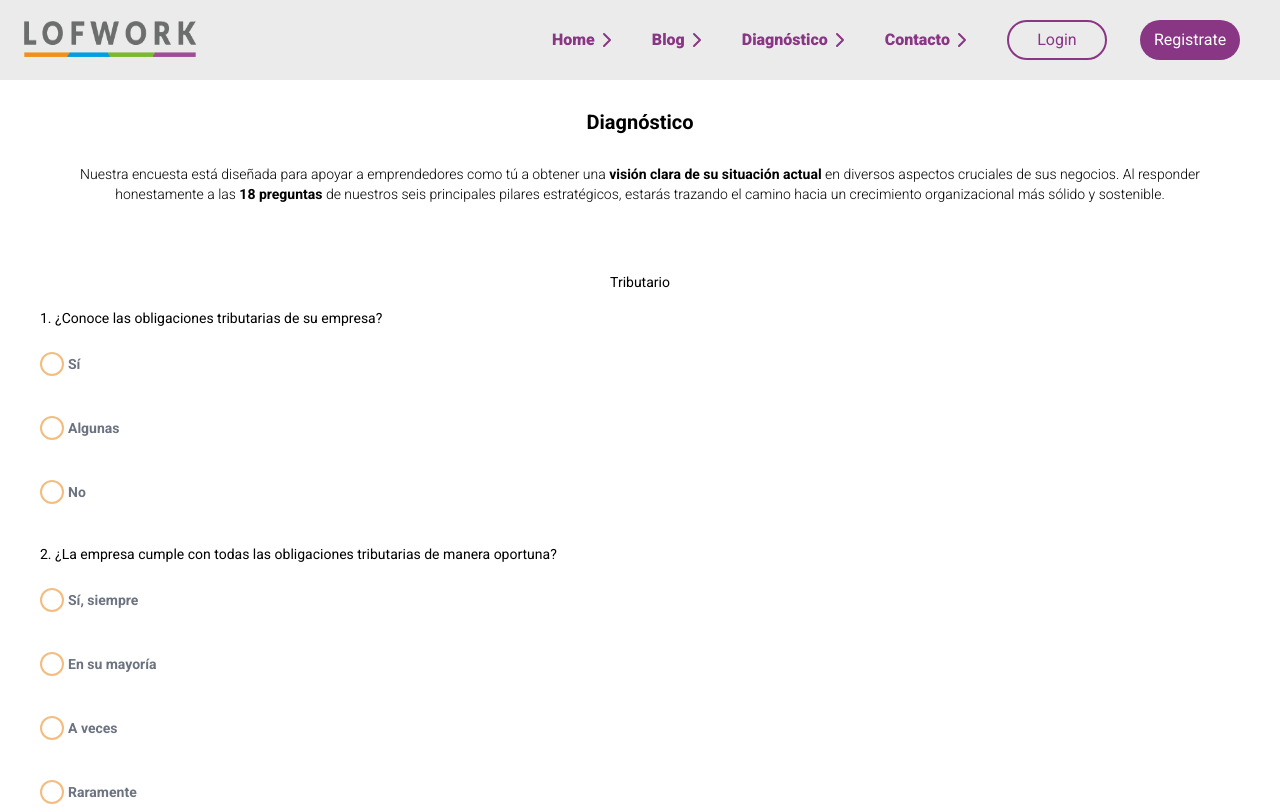
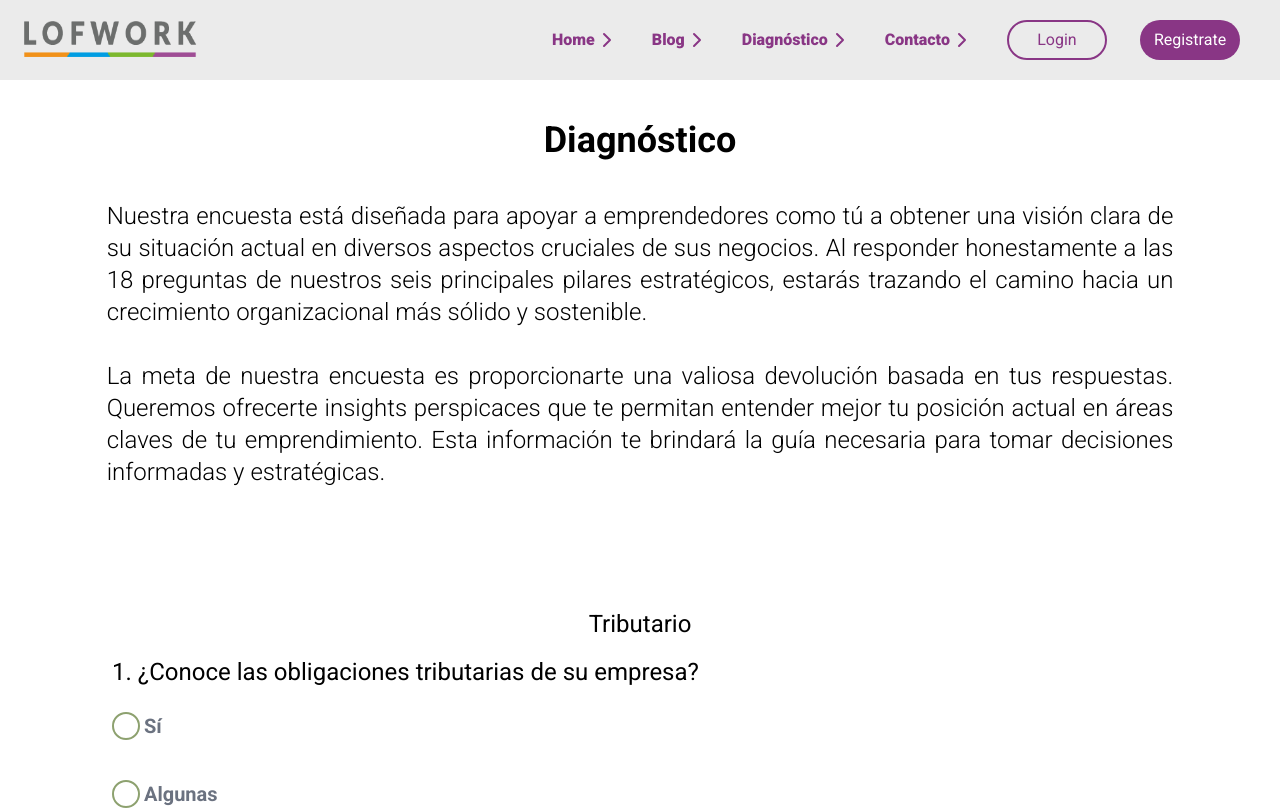
Before and after one commit to dlab-team/c15-frontend, a React (Vite) app: page /Diagnostico in a window 1280 px wide. Shown: the top 810 px of the page. Built offline with nearby package versions, Linux system fonts and the light colour scheme.

Commit message:
feat:Crear vista mobile de pagina Diagnostico

```diff
--- a/src/Views/Diagnostico.jsx
+++ b/src/Views/Diagnostico.jsx
@@ -15,32 +15,30 @@ const Diagnostico = () => {
   return (
     <>
       <div className=" wrapper grip grap-8 justify-items-center items-center text-center">
-        <h3 className="text-3xl font-bold my-7 sm:text-xl">Diagnóstico</h3>
-        <p className="text-base font-light leading-5  mb-5 max-w-7xl mx-auto text-center sm:text-sm sm:w-11/12">
+        <h3 className=" font-bold py-10 max-sm:text-3xl sm:text-3xl md:text-4xl">
+          Diagnóstico
+        </h3>
+        <p className="text-2xl font-light leading-5  pb-8 max-w-7xl mx-auto text-justify max-sm:text-xl max-sm:w-10/12 sm:text-xl sm:w-10/12 md:text-2xl">
           Nuestra encuesta está diseñada para apoyar a emprendedores como tú a
           obtener una
-          <span className="font-bold text-base sm:text-sm">
+          <span className="font-bold text-2xl max-sm:text-xl max-sm:font-light sm:font-light sm:text-xl md:text-2xl">
             {' '}
             visión clara de su situación actual
           </span>{' '}
           en diversos aspectos cruciales de sus negocios. Al responder
           honestamente a las{' '}
-          <span className="font-bold text-base sm:text-sm">
+          <span className="font-bold text-2xl max-sm:text-xl max-sm:font-light sm:font-light sm:text-xl md:text-2xl">
             18 preguntas
           </span>{' '}
           de nuestros seis principales pilares estratégicos, estarás trazando el
           camino hacia un crecimiento organizacional más sólido y sostenible.
         </p>
-        <div
-          className={
-            'max-w-7xl mx-auto text-center sm:w-11/12 flex md:visible flex-col  items-center sm:flex justify-between  '
-          }
-        >
+        <div className="max-w-5xl mx-auto text-center  flex flex-col items-center max-sm:w-10/12">
           {expanded && (
-            <p className="text-base font-light leading-5">
+            <p className="text-2xl font-light text-justify leading-5 sm:invisible max-sm:text-xl max-sm:font-light">
               {' '}
               La meta de nuestra encuesta es proporcionarte una{' '}
-              <span className="font-bold text-base sm:text-sm">
+              <span className="font-bold text-2xl max-sm:text-xl max-sm:font-light">
                 valiosa devolución basada en tus respuestas.
               </span>{' '}
               Queremos ofrecerte insights perspicaces que te permitan entender
@@ -50,17 +48,28 @@ const Diagnostico = () => {
             </p>
           )}
           <button
-            className="bg-tranparent text-black text-xs font-normal  rounded  ml-auto focus:outline-none sm:mt-2 md:invisible"
+            className="bg-tranparent text-black text-base font-normal rounded ml-auto focus:outline-none max-sm:mt-2 sm:invisible"
             onClick={handleToggle}
           >
             {expanded ? 'Leer menos ▲' : 'Leer más ▼'}
           </button>
+          <p className=" text-2xl font-light leading-7 absolute mb-5 max-w-7xl mx-auto text-justify sm:mb-4 sm:visible max-sm:invisible sm:font-light sm:text-xl sm:w-10/12 md:text-2xl">
+            {' '}
+            La meta de nuestra encuesta es proporcionarte una{' '}
+            <span className="font-bold text-2xl max-sm:text-sm sm:font-light sm:text-xl md:text-2xl">
+              valiosa devolución basada en tus respuestas.
+            </span>{' '}
+            Queremos ofrecerte insights perspicaces que te permitan entender
+            mejor tu posición actual en áreas claves de tu emprendimiento. Esta
+            información te brindará la guía necesaria para tomar decisiones
+            informadas y estratégicas.
+          </p>
         </div>
       </div>
-      <div className="my-6 mx-10">
+      <div className="my-6 sm:mt-20 mx-24 max-sm:mx-14 sm:mx-14 md:mx-20 lg:mx-24  xl:mx-28 2xl:mx-56">
         <Diagnostic />
       </div>
-      <p className="text-lg font-normal max-w-7xl mx-auto text-center sm:font-normal sm:text-sm sm:w-11/12">
+      <p className="text-lg font-normal  text-justify pb-20 pt-10 max-w-7xl mx-auto max-sm:font-normal max-sm:text-xl max-sm:w-10/12 sm:w-10/12 sm:text-xl md:text-2xl">
         Creemos en el poder de la información para impulsar el cambio positivo.
         Al unirte a nosotros, no solo contribuirás a tu propio crecimiento, sino
         que también formarás parte de una comunidad comprometida con el progreso
--- a/src/components/Diagnostic.jsx
+++ b/src/components/Diagnostic.jsx
@@ -11,12 +11,12 @@ const Diagnostic = () => {
 
   return (
     <>
-      <div>
+      <div className="pt-36 max-sm:pt-8">
         {pillars.map((pillar) => (
           <Pillar key={pillar.pillar_id} pillar={pillar} />
         ))}
       </div>
-      <button className="flex mx-auto my-20 text-white text-sm font-black bg-[#6EAD15] border-0 py-2 px-7 rounded-full uppercase">
+      <button className="flex mx-auto mt-20 text-white text-sm font-black bg-[#6EAD15] border-0 py-2 px-7 rounded-full uppercase max-sm:font-black max-sm:text-sm md:text-xl">
         enviar encuesta
       </button>
     </>
--- a/src/components/Pillar.jsx
+++ b/src/components/Pillar.jsx
@@ -3,7 +3,7 @@ import Question from './Question';
 
 const Pillar = ({ pillar }) => (
   <div className="space-y-2">
-    <h2 className="text-bold text-2xl text-center sm:text-sm">
+    <h2 className="text-bold text-2xl text-center max-sm:text-xl sm:text-xl md:text-2xl">
       {pillar.pillar_name}
     </h2>
     {pillar.questions.map((question) => (
--- a/src/components/Question.jsx
+++ b/src/components/Question.jsx
@@ -9,28 +9,28 @@ const Question = ({ question }) => {
   const renderInnerCircle = (isSelected) => {
     if (isSelected) {
       return (
-        <div className="absolute inset-2 bg-[#6EAD15] ring-4 rounded-full ring-[#6EAD15] sm:bg-[#E97D00] sm:ring-[#E97D00]"></div>
+        <div className="absolute inset-2  ring-4  max-sm-ring-4 max-sm:inset-2 rounded-full bg-[#6EAD15] ring-[#6EAD15] max-sm:bg-[#E97D00] max-sm:ring-[#E97D00] sm:bg-[#E97D00] sm:ring-[#E97D00] lg:bg-[#6EAD15] lg:ring-[#6EAD15]"></div>
       );
     }
     return null;
   };
   return (
     <div>
-      <h3 className="text-lg font-normal my-4 sm:text-sm">
+      <h3 className="text-xl font-normal my-4 max-sm:text-lg sm:text-lg md:text-2xl">
         {question.question.text}
       </h3>
-      <ul className="text-sm font-normal space-y-3 my-6">
+      <ul className="text-xl font-normal space-y-3 my-6 max-sm:text-base max-sm:text-normal sm:text-lg md:text-xl">
         {question.options.map((option) => (
           <li key={option.id}>
             <label
-              className={`flex items-center cursor-pointer font-semibold mb-10 w-[450px] ${
+              className={`flex items-center cursor-pointer font-semibold mb-10 w-[600px] max-sm:w-[450px] sm:w-[550px] md:w-[700px] ${
                 selectedOption === option.id
-                  ? 'bg-[#6EAD15] rounded-full ring-2  ring-[#6EAD15] w-40 text-slate-50 sm:bg-[#E97D00] sm:ring-[#E97D00]'
+                  ? 'bg-[#6EAD15] rounded-full ring-2  ring-[#6EAD15] w-30 text-slate-50 max-sm:bg-[#E97D00] max-sm:ring-[#E97D00] sm:bg-[#E97D00] sm:ring-[#E97D00]  lg:bg-[#6EAD15] lg:ring-[#6EAD15]'
                   : 'hover:bg-[#8DA16F] text-gray-500 hover:text-gray-600 rounded-full w-40 '
               }`}
             >
               <input
-                className="hidden "
+                className="hidden"
                 type="radio"
                 name={`question-${question.question.id}`}
                 value={option.id}
@@ -38,10 +38,10 @@ const Question = ({ question }) => {
                 onChange={() => handleOptionChange(option.id)}
               />
               <div
-                className={`w-6 h-6 mr-1 rounded-full transition duration-250 ease cursor-pointer relative ${
+                className={`w-7 h-7 mr-1 rounded-full transition duration-250 ease cursor-pointer relative max-sm:w-6 max-sm:h-6 ${
                   selectedOption === option.id
-                    ? 'bg-slate-50 border-2 border-[#6EAD15] sm:border-[#E97D00] '
-                    : 'bg-white border-2 border-[#8DA16F] text-gray-700 sm:border-[#E97D00] sm:border-opacity-50'
+                    ? 'bg-slate-50 border-2 border-[#6EAD15] max-sm:border-[#E97D00] sm:border-[#E97D00] lg:border-[#6EAD15] xl:border-[#6EAD15]'
+                    : 'bg-white border-2  border-[#8DA16F]  text-gray-700 max-sm:border-[#E97D00] max-sm:border-opacity-50 sm:border-[#E97D00] sm:border-opacity-50 lg:border-[#8DA16F] '
                 }`}
               >
                 {renderInnerCircle(selectedOption === option.id)}
```
